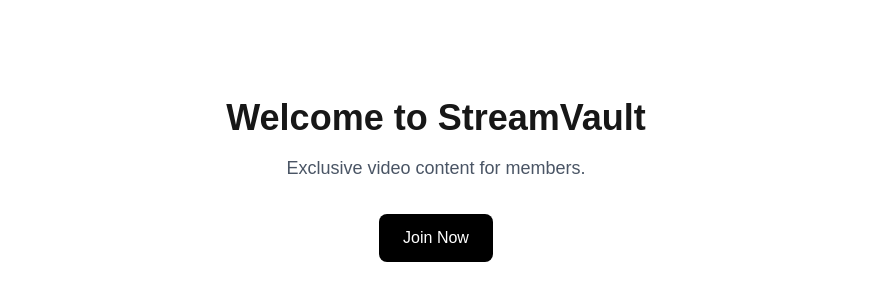
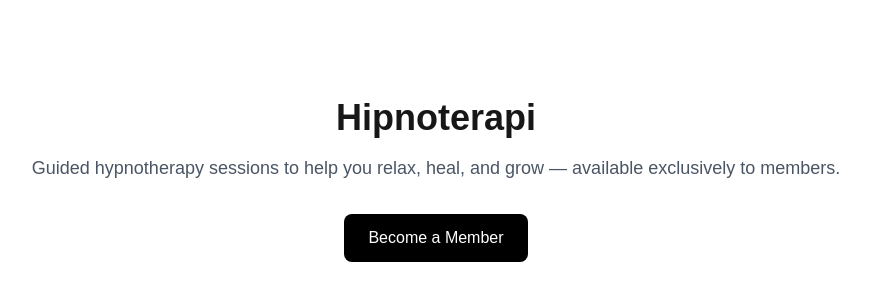
Before and after one commit to malikonakci2/hipnoterapiapp, a Next.js app: page / in a window 1280 px wide. Shown: the part 220-520 px from the top of the page, without its empty margins (204-1074 px from the left). Built offline with nearby package versions, Linux system fonts and the light colour scheme.

Commit message:
Update homepage text

```diff
--- a/src/app/page.tsx
+++ b/src/app/page.tsx
@@ -1,12 +1,12 @@
 export default function Home() {
   return (
     <main className="flex min-h-screen flex-col items-center justify-center p-8">
-      <h1 className="text-4xl font-bold mb-4">Welcome to StreamVault</h1>
+      <h1 className="text-4xl font-bold mb-4">Hipnoterapi</h1>
       <p className="text-lg text-gray-600 mb-8">
-        Exclusive video content for members.
+        Guided hypnotherapy sessions to help you relax, heal, and grow — available exclusively to members.
       </p>
       <button className="bg-black text-white px-6 py-3 rounded-lg hover:bg-gray-800">
-        Join Now
+        Become a Member
       </button>
     </main>
   );
```
